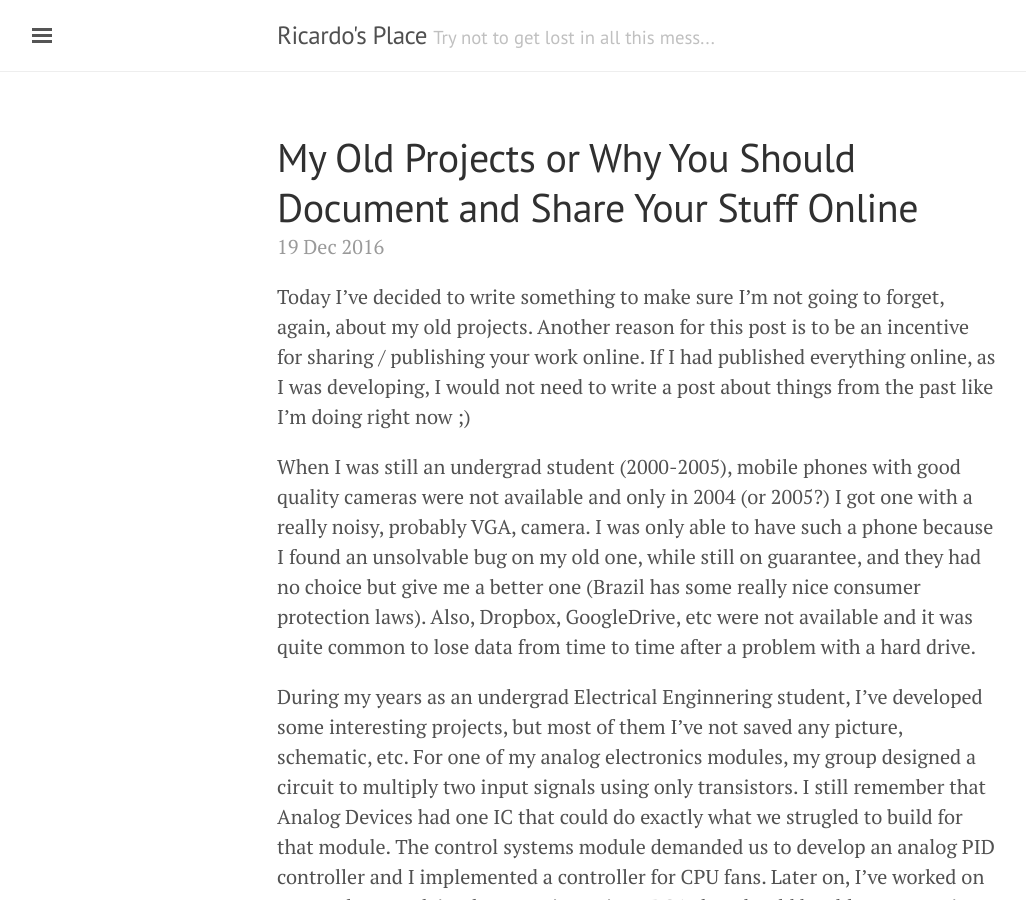
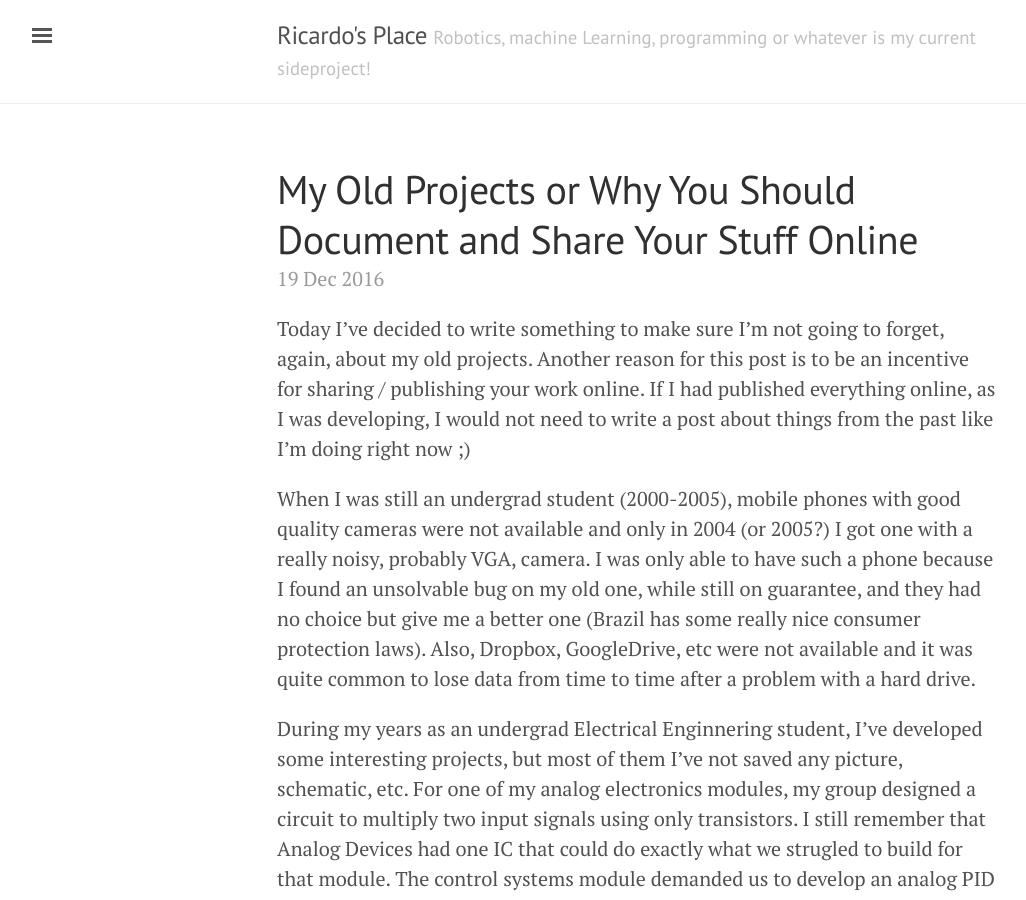
Before and after one commit to ricardodeazambuja/ricardodeazambuja.github.io, a Jekyll site: the page built from index.html, in a window 1280 px wide and 900 px high. Shown: the whole window, without its empty margins (3-1029 px from the left). Built offline with Jekyll 4.4.1, drawn with Linux system fonts in a browser that asks for light colours; the list of posts is cut into pages by our own code.

Commit message:
Update _config.yml

```diff
--- a/_config.yml
+++ b/_config.yml
@@ -5,7 +5,7 @@ permalink:           pretty
 
 # Setup
 title:               Ricardo's Place
-tagline:             "Try not to get lost in all this mess..."
+tagline:             "Robotics, machine Learning, programming or whatever is my current sideproject!"
 description:         "Here I'm trying to present, in a kind of organised way, the things I'm doing, I've done, I'm planning to do or just dreaming about..."
 url:                 http://ricardodeazambuja.com
 baseurl:             ""
```
